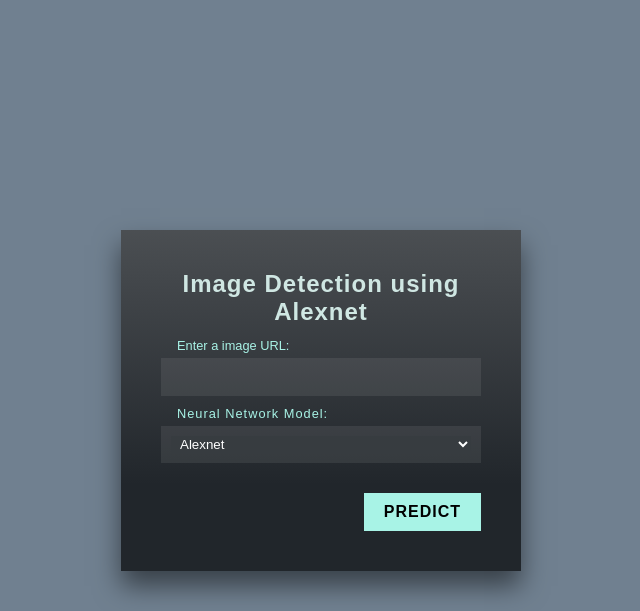
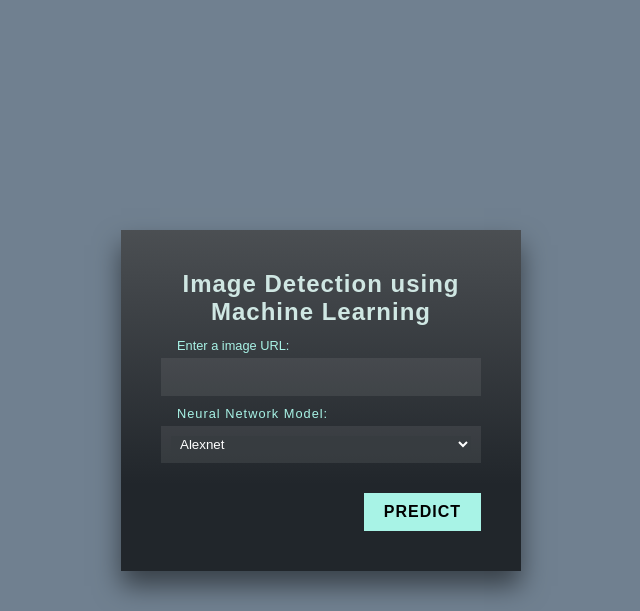
Before and after one commit to Pabanjyoti/Image-Classifier-Flask-App, a Flask app: page / in a window 1280 px wide. Shown: the top 611 px of the page, without its empty margins (319-959 px from the left). Run offline with Flask 2, Linux system fonts and the light colour scheme.

Commit message:
template correction

```diff
--- a/templates/home.html
+++ b/templates/home.html
@@ -51,7 +51,7 @@
 		{% else %}
     		<form id ="form" class="form" method="post" enctype="multipart/form-data">
 
-				<h2>Image Detection using Alexnet</h2>
+				<h2>Image Detection using Machine Learning</h2>
 
 				<div class="input-group">
 					<label for="image_url">Enter a image URL:</label>
```
